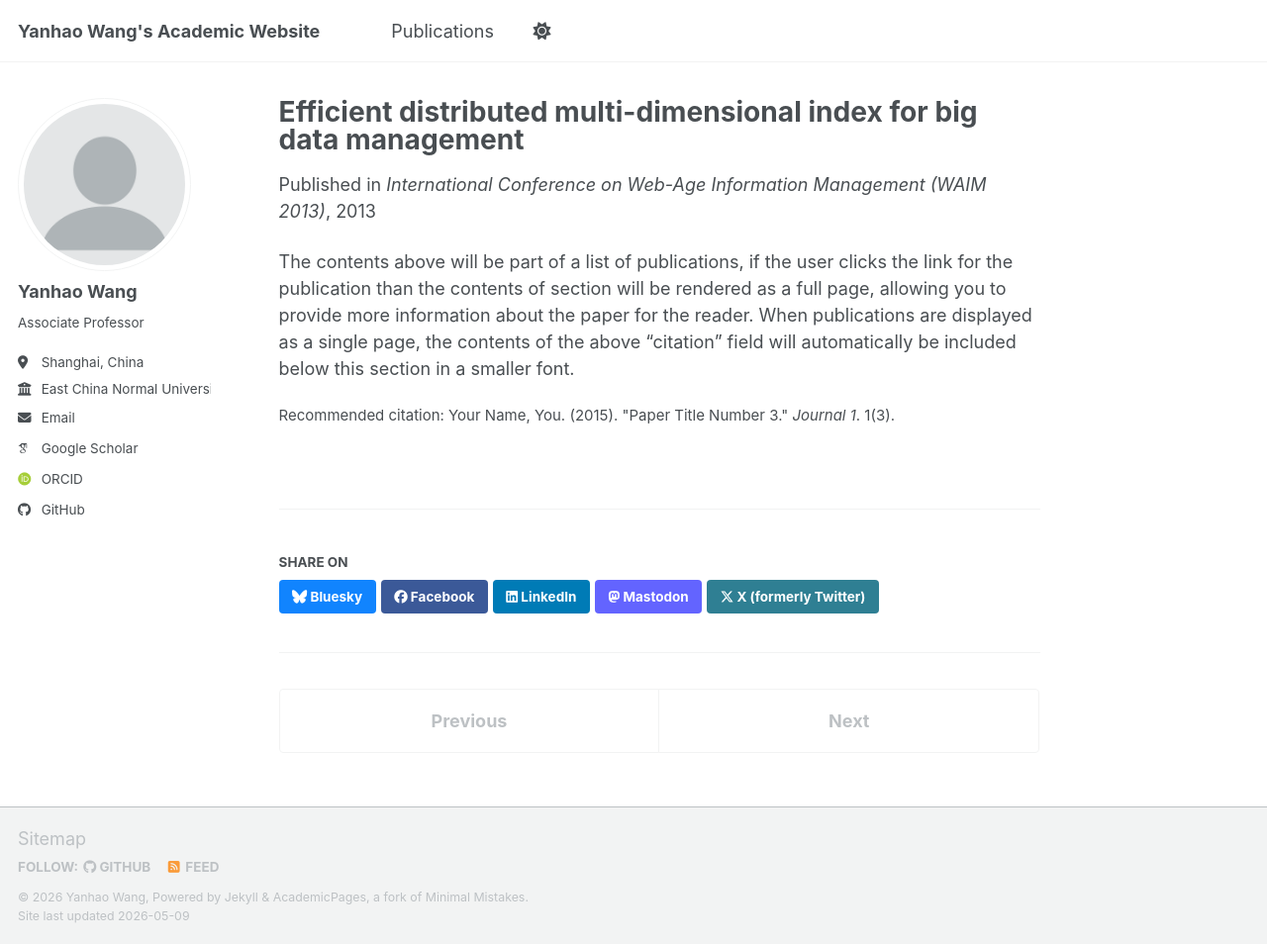
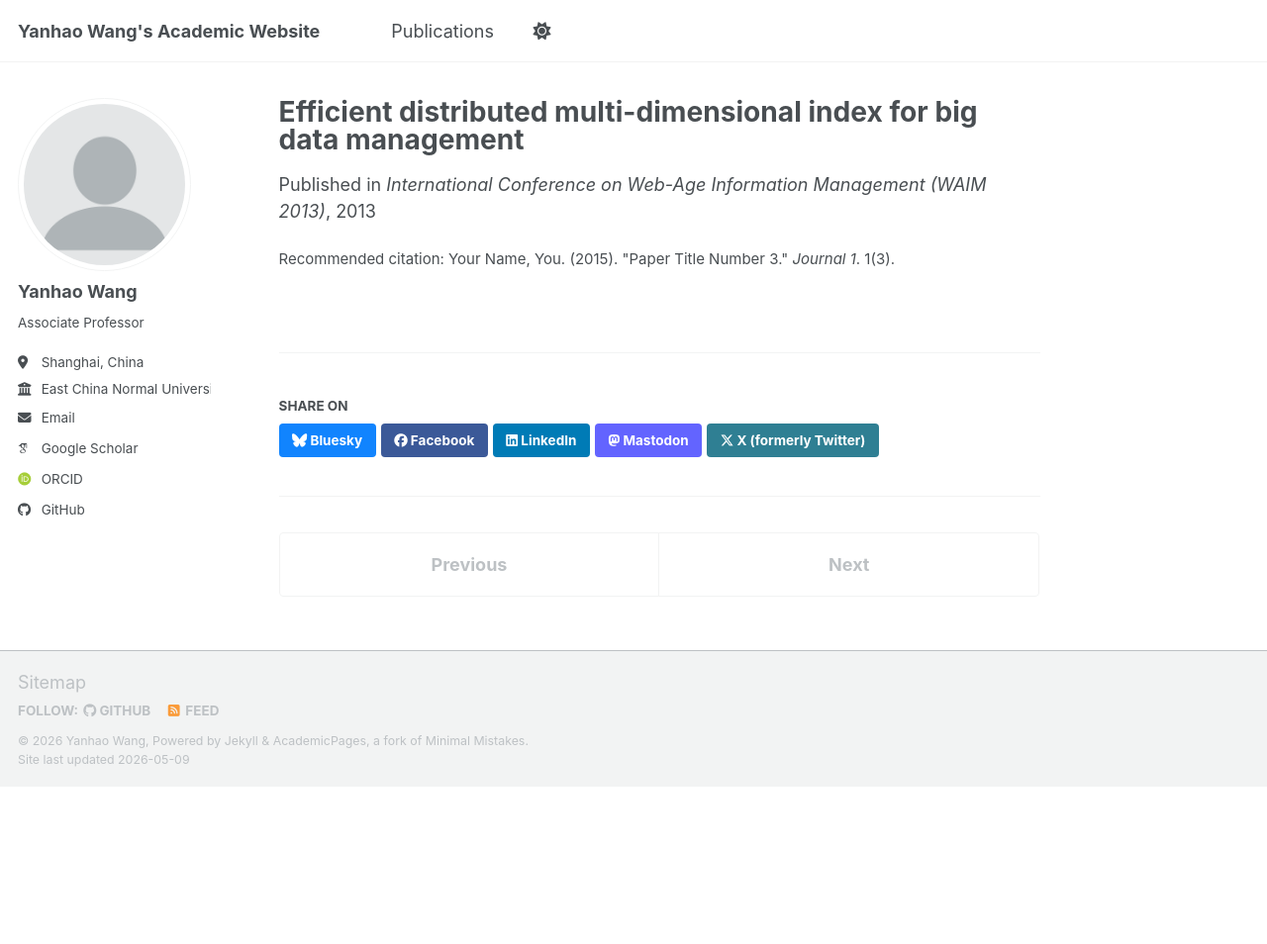
Before and after one commit to yhwang1990/yhwang1990.github.io, a Jekyll site: the page built from _publications/2013-WAIM.md, in a window 1280 px wide and 954 px high. Shown: the whole window at 99% size. Built offline with Jekyll 4.4.1, drawn with Linux system fonts in a browser that asks for light colours; some web fonts are replaced; a script bundle is joined from its source files by our own code; library files that are not in the unit come from our copies.

Commit message:
Update 2013-WAIM.md

```diff
--- a/_publications/2013-WAIM.md
+++ b/_publications/2013-WAIM.md
@@ -3,10 +3,7 @@
 collection: publications
 category: conferences
 permalink: /publication/2013-WAIM
-excerpt: 'This paper is about the number 3. The number 4 is left for future work.'
 date: 2013-06-01
 venue: 'International Conference on Web-Age Information Management (WAIM 2013)'
 citation: 'Your Name, You. (2015). &quot;Paper Title Number 3.&quot; <i>Journal 1</i>. 1(3).'
 ---
-
-The contents above will be part of a list of publications, if the user clicks the link for the publication than the contents of section will be rendered as a full page, allowing you to provide more information about the paper for the reader. When publications are displayed as a single page, the contents of the above "citation" field will automatically be included below this section in a smaller font.
```
